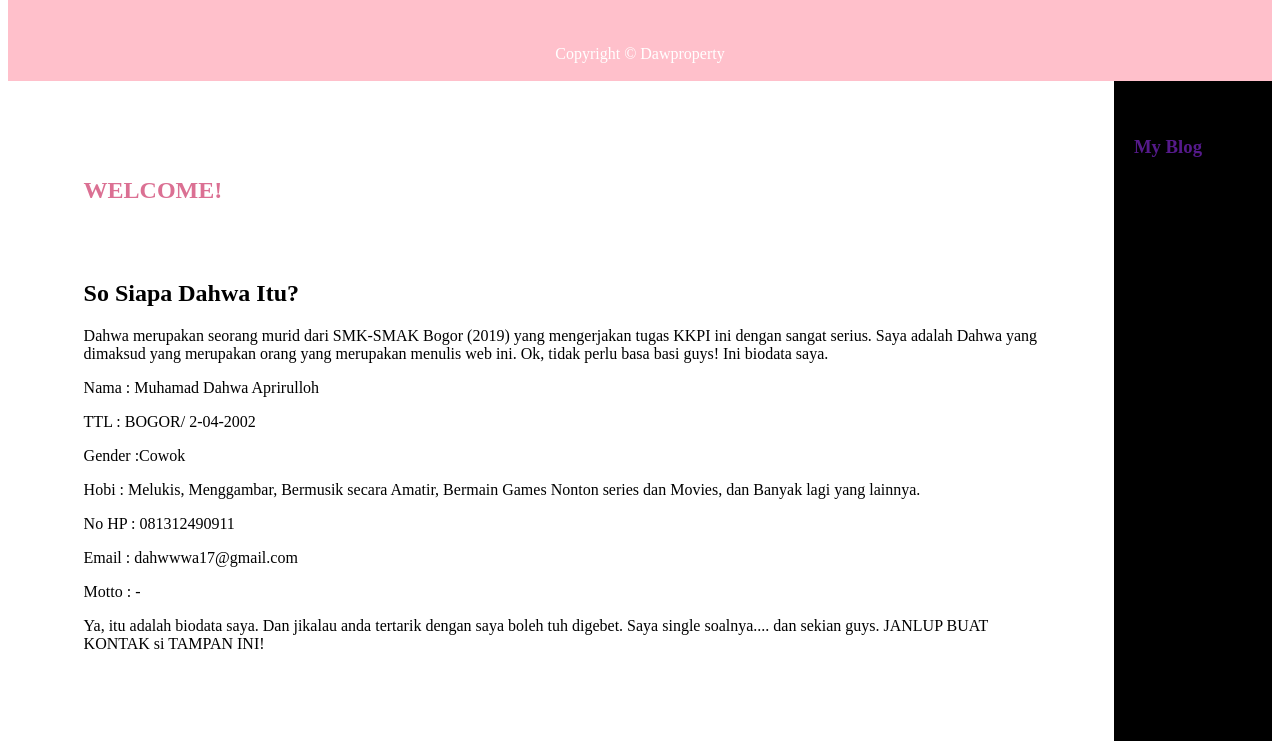
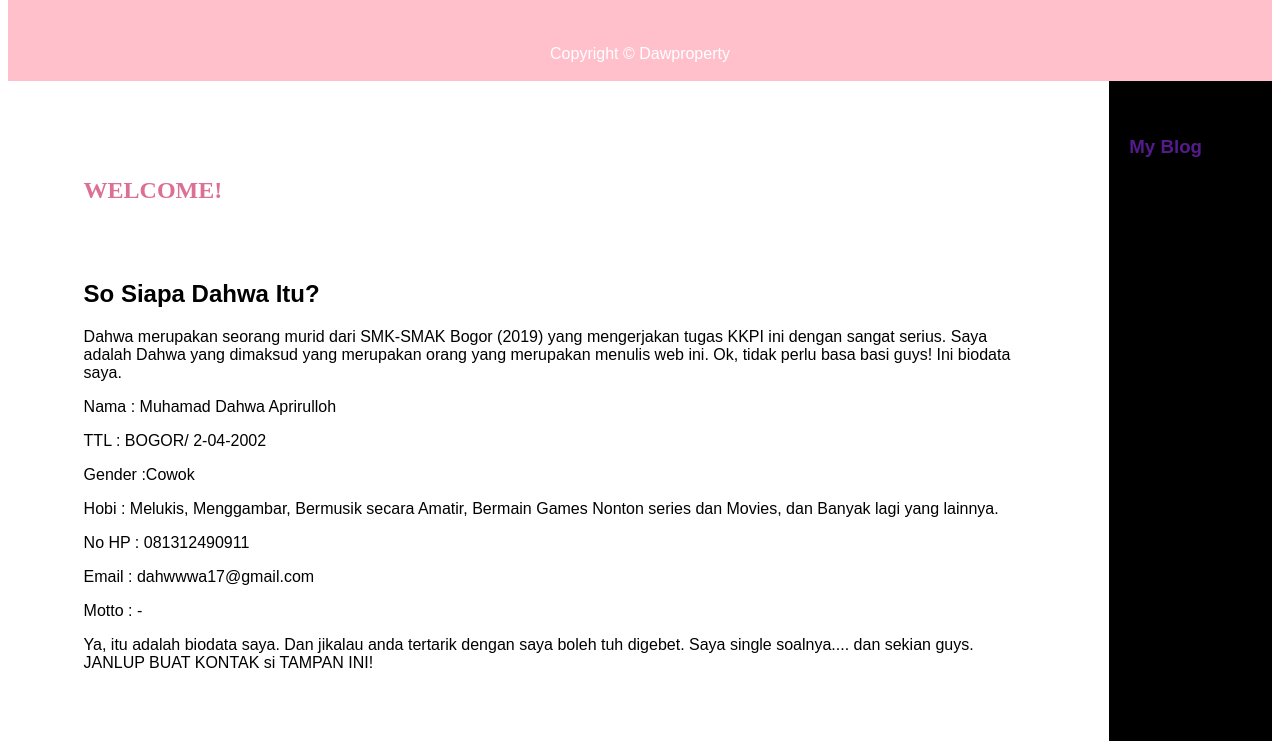
Before and after one commit to Dawgans/dawgans.github.io, a plain HTML site: page YANG FIX PARAAAH/index.html in a window 1280 px wide. Shown: the part 100-841 px from the top of the page. Drawn offline with Linux system fonts and the light colour scheme; files whose address does not match are found by name.

Commit message:
Update index.html

```diff
--- a/YANG FIX PARAAAH/index.html
+++ b/YANG FIX PARAAAH/index.html
@@ -1,57 +1,14 @@
 <html>
 <head>
 	<title>BIODATAKU</title>
+	<link rel="stylesheet" type="text/css" href="style.css">
 </head>
-<style>
-div.container{
-	width: 100%;
-	border: 1px;
-
-}
-
-header, footer {
-
-	color: white;
-	background:pink;
-	clear: left;
-	padding: 0.5cm;
-	text-align: center;
-}
-
-nav {
-float:right;
-max-width:160px;
-height:1200px;
-margin:0;
-padding-right:50px;
-border-right:150px gainsboro;
-background: #000000;
-text-align:left;
-}
-
-nav ul{
-list-style-type: circle ;
-padding:20px;
-}
-
-nav ul a {
-	text-decoration: none;
-}
-article {
-margin-right:50px;
-border-right:4px;
-padding:2cm;
-overflow:hidden;
-}
-</style>
 <body>
-
 <header>
 <h1>-Tugas <span style= "color : yellow"> KKPI-</span></h1>
 </header>
 
 <footer> Copyright &copy; Dawproperty</footer>
-
 <nav class="nav">
 <ul>
 <H3><li><a href "#">My Blog</a></li></H3><br>
@@ -77,8 +34,8 @@ dan sekian guys. JANLUP BUAT KONTAK si TAMPAN INI!</p>
 </article>
 
 <img src="DAWS.jpg" width="500" height="500" />
-<img src="/home/siswa/Desktop/Data/YANG FIX PARAAAH/2.jpg" width="500" height="500">
-<img src="/home/siswa/Desktop/Data/YANG FIX PARAAAH/1.gif" width="500" height="500">
+<img src="2.jpg" width="500" height="500">
+<img src="1.gif" width="500" height="500">
 <p>NB: Me when i was drawing</p>
 
 </body>
```
